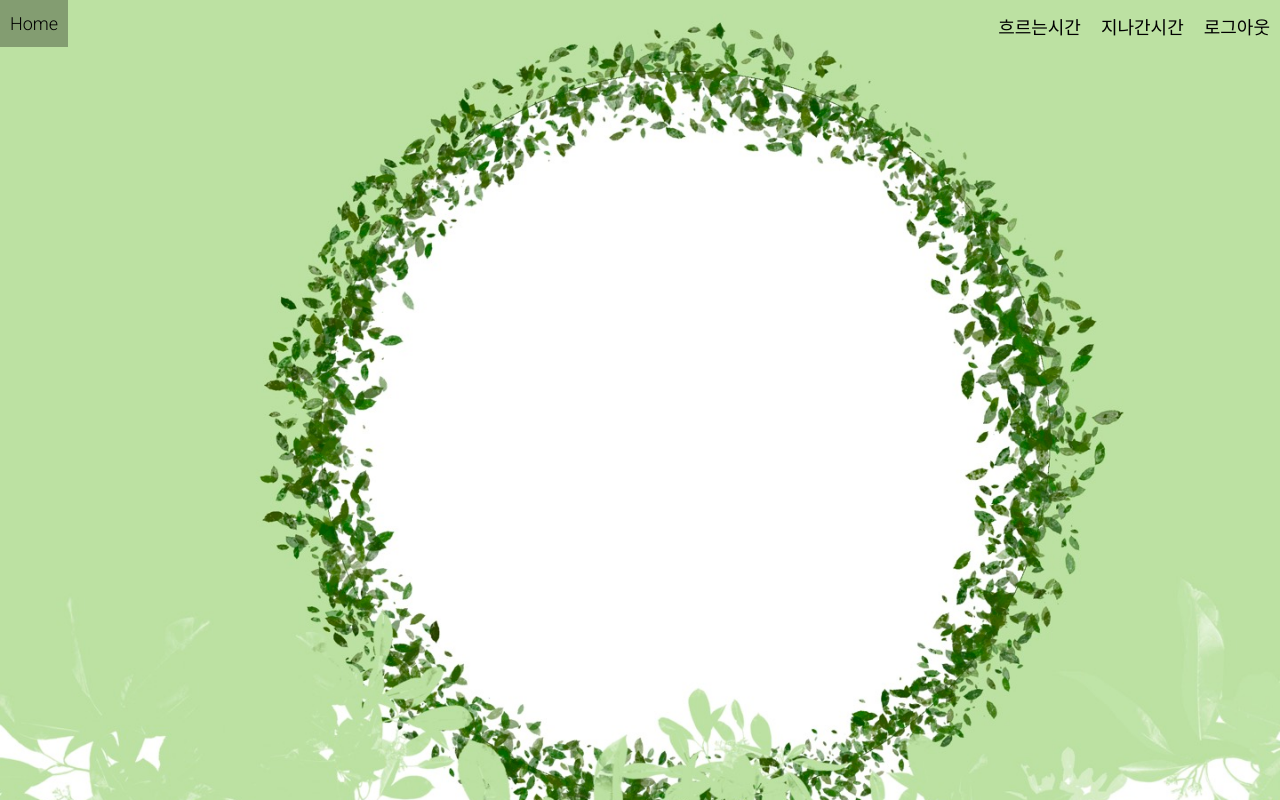
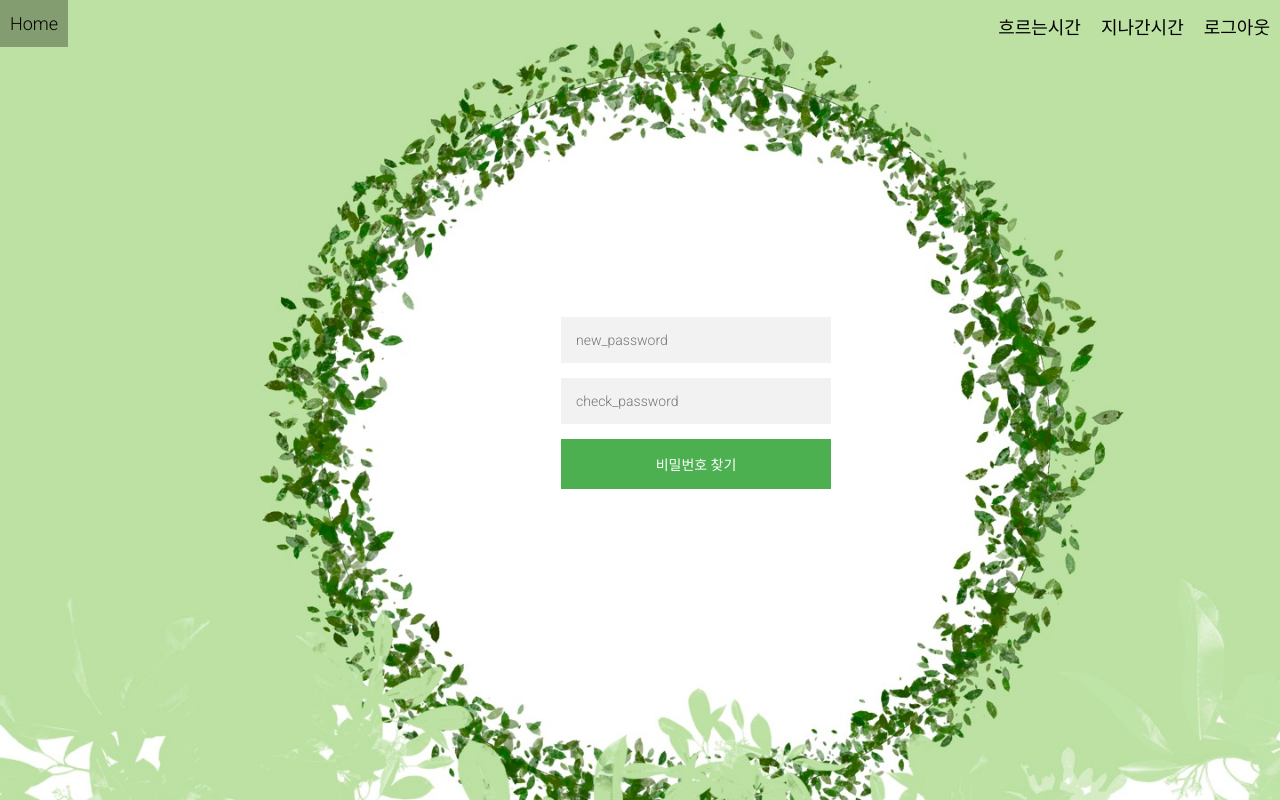
Before and after one commit to thstmddns/shell-we-meet-then, a React (Create React App) app in the folder shall-we-meet-then/: page /new-password/1 in a window 1280 px wide. Before the commit this address had no page. Built offline with nearby package versions, Linux system fonts and the light colour scheme.

Commit message:
[S07P31D105-83]feat:비밀번호 찾기 페이지 밒 비밀번호 수정페이지 기능 완료

```diff
--- a/shall-we-meet-then/src/App.js
+++ b/shall-we-meet-then/src/App.js
@@ -5,6 +5,8 @@ import NavBar from "./Components/NavBar/NavBar";
 import {
   Home,
   CreateGroup,
+  NewPassword,
+  FindPassword,
   Quiz,
   MemoryList,
   Memory
@@ -20,6 +22,8 @@ function App() {
         <Routes>
           <Route path='/' element={<Home />} />
           <Route path='/group/create' element={<CreateGroup />} />
+          <Route path='/find-password' element={<FindPassword />} />
+          <Route path='/new-password/:landomId'  element={<NewPassword />} />
           <Route path='/group/quiz/:groupSeq' element={<Quiz />} />
           <Route path='/group/memory/:groupSeq' element={<MemoryList />} />
           <Route path='/group/memory/:groupSeq/:articleSeq' element={<Memory />} />
--- /dev/null
+++ b/shall-we-meet-then/src/api/FindPasswordApi.js
@@ -0,0 +1,5 @@
+import api from './api'
+
+export const findPasswordApi = async(email) => {
+    return await api.get('/members/password',email)
+}
--- /dev/null
+++ b/shall-we-meet-then/src/api/NewPasswordApi.js
@@ -0,0 +1,5 @@
+import api from './api'
+
+export const newPasswordApi = async(dataInfo) => {
+    return await api.put('/members/password',dataInfo)
+}
--- /dev/null
+++ b/shall-we-meet-then/src/pages/FindPassword/FindPassword.css
@@ -0,0 +1,101 @@
+@import url(https://fonts.googleapis.com/css?family=Roboto:300);
+
+.login-page {
+  width: 360px;
+  padding: 8% 0 0;
+  margin: auto;
+}
+.form {
+  position: relative;
+  z-index: 1;
+  background: #FFFFFF;
+  max-width: 360px;
+  margin: 0 auto 100px;
+  padding: 45px;
+  text-align: center;
+  top: 15vh;
+  left: 7vh;
+}
+.form input {
+  font-family: "Roboto", sans-serif;
+  outline: 0;
+  background: #f2f2f2;
+  width: 100%;
+  border: 0;
+  margin: 0 0 15px;
+  padding: 15px;
+  box-sizing: border-box;
+  font-size: 14px;
+}
+.form button {
+  font-family: "Roboto", sans-serif;
+  text-transform: uppercase;
+  outline: 0;
+  background: #4CAF50;
+  width: 100%;
+  border: 0;
+  padding: 15px;
+  color: #FFFFFF;
+  font-size: 14px;
+  -webkit-transition: all 0.3 ease;
+  transition: all 0.3 ease;
+  cursor: pointer;
+}
+.form button:hover,.form button:active,.form button:focus {
+  background: #43A047;
+}
+.form .message {
+  margin: 15px 0 0;
+  color: #b3b3b3;
+  font-size: 12px;
+}
+.form .message a {
+  color: #4CAF50;
+  text-decoration: none;
+}
+.form .register-form {
+  display: none;
+}
+.container {
+  position: relative;
+  z-index: 1;
+  max-width: 300px;
+  margin: 0 auto;
+}
+.container:before, .container:after {
+  content: "";
+  display: block;
+  clear: both;
+}
+.container .info {
+  margin: 50px auto;
+  text-align: center;
+}
+.container .info h1 {
+  margin: 0 0 15px;
+  padding: 0;
+  font-size: 36px;
+  font-weight: 300;
+  color: #1a1a1a;
+}
+.container .info span {
+  color: #4d4d4d;
+  font-size: 12px;
+}
+.container .info span a {
+  color: #000000;
+  text-decoration: none;
+}
+.container .info span .fa {
+  color: #EF3B3A;
+}
+body {
+  font-family: "Roboto", sans-serif;
+  -webkit-font-smoothing: antialiased;
+  -moz-osx-font-smoothing: grayscale;
+  background-image: url('../../../public/assets/img/landerBG.jpg');
+  background-size: cover;
+  height: 100vh;
+  /* width: 100vh; */
+  /* background-repeat: no-repeat; */
+}
--- /dev/null
+++ b/shall-we-meet-then/src/pages/FindPassword/FindPassword.js
@@ -0,0 +1,52 @@
+import React, {  useState } from "react";
+import './FindPassword.css'
+import { findPasswordApi } from "../../api/FindPasswordApi";
+
+
+
+function FindPassword() {
+    const [Email, setEmail] = useState('');
+
+
+
+    const sendEmail = () => {
+
+        const context = {
+            email:Email
+        }
+
+        findPasswordApi(context)
+        .then(res => {
+            console.log(res)
+            if(res.status === 200){
+                alert('비밀번호 수정 이메일이 전송되었습니다.')
+            }
+            else{
+                alert('없는 아이디입니다')
+            }
+        })
+    }
+
+
+
+
+  return (
+    <div >
+      <div className="login-page">
+        <div className="form">
+          <div className="login-form">
+            <input type="text" placeholder="E-mail" value={Email}
+            onChange={(e) => { setEmail(e.target.value)}}/>
+            <button onClick={sendEmail}>비밀번호 찾기</button>
+          </div>
+        </div>
+      </div>
+
+
+
+
+    </div>
+  )
+}
+
+export default FindPassword
--- a/shall-we-meet-then/src/pages/Home/Home.js
+++ b/shall-we-meet-then/src/pages/Home/Home.js
@@ -75,6 +75,10 @@ function Home() {
     $('form').animate({ height: "toggle", opacity: "toggle" }, "slow");
   }
 
+  const stopEvent = () => {
+    return false;
+  }
+
 
 
 
@@ -83,7 +87,7 @@ function Home() {
       {/* 회원가입 */}
       <div className="login-page">
         <div className="form">
-          <form className="register-form">
+          <form className="register-form" onSubmit={stopEvent}>
             <input type="text" placeholder="email address" value={signUpEmail}
               onChange={(e) => { setSignUpEmail(e.target.value) }} />
             <input type="password" placeholder="password" value={signUpPassword}
@@ -97,8 +101,8 @@ function Home() {
 
 
 
-
-          <form className="login-form">
+        {/* 로그인 */}
+          <form className="login-form" onSubmit={stopEvent}>
             <input type="text" placeholder="username" value={signInEmail}
               onChange={(e) => { setSignInEmail(e.target.value) }} />
             <input type="password" placeholder="password" value={signInPassword}
--- /dev/null
+++ b/shall-we-meet-then/src/pages/NewPassword/NewPassword.css
@@ -0,0 +1,101 @@
+@import url(https://fonts.googleapis.com/css?family=Roboto:300);
+
+.login-page {
+  width: 360px;
+  padding: 8% 0 0;
+  margin: auto;
+}
+.form {
+  position: relative;
+  z-index: 1;
+  background: #FFFFFF;
+  max-width: 360px;
+  margin: 0 auto 100px;
+  padding: 45px;
+  text-align: center;
+  top: 15vh;
+  left: 7vh;
+}
+.form input {
+  font-family: "Roboto", sans-serif;
+  outline: 0;
+  background: #f2f2f2;
+  width: 100%;
+  border: 0;
+  margin: 0 0 15px;
+  padding: 15px;
+  box-sizing: border-box;
+  font-size: 14px;
+}
+.form button {
+  font-family: "Roboto", sans-serif;
+  text-transform: uppercase;
+  outline: 0;
+  background: #4CAF50;
+  width: 100%;
+  border: 0;
+  padding: 15px;
+  color: #FFFFFF;
+  font-size: 14px;
+  -webkit-transition: all 0.3 ease;
+  transition: all 0.3 ease;
+  cursor: pointer;
+}
+.form button:hover,.form button:active,.form button:focus {
+  background: #43A047;
+}
+.form .message {
+  margin: 15px 0 0;
+  color: #b3b3b3;
+  font-size: 12px;
+}
+.form .message a {
+  color: #4CAF50;
+  text-decoration: none;
+}
+.form .register-form {
+  display: none;
+}
+.container {
+  position: relative;
+  z-index: 1;
+  max-width: 300px;
+  margin: 0 auto;
+}
+.container:before, .container:after {
+  content: "";
+  display: block;
+  clear: both;
+}
+.container .info {
+  margin: 50px auto;
+  text-align: center;
+}
+.container .info h1 {
+  margin: 0 0 15px;
+  padding: 0;
+  font-size: 36px;
+  font-weight: 300;
+  color: #1a1a1a;
+}
+.container .info span {
+  color: #4d4d4d;
+  font-size: 12px;
+}
+.container .info span a {
+  color: #000000;
+  text-decoration: none;
+}
+.container .info span .fa {
+  color: #EF3B3A;
+}
+body {
+  font-family: "Roboto", sans-serif;
+  -webkit-font-smoothing: antialiased;
+  -moz-osx-font-smoothing: grayscale;
+  background-image: url('../../../public/assets/img/landerBG.jpg');
+  background-size: cover;
+  height: 100vh;
+  /* width: 100vh; */
+  /* background-repeat: no-repeat; */
+}
--- /dev/null
+++ b/shall-we-meet-then/src/pages/NewPassword/NewPassword.js
@@ -0,0 +1,52 @@
+import React, { useState } from "react";
+import { newPasswordApi } from '../../api/NewPasswordApi'
+import { useNavigate } from "react-router-dom";
+
+
+
+
+
+function NewPassword() {
+
+  const [password, setPassword] = useState('');
+  const [passwordCheck, setPasswordCheck] = useState('');
+  const navigate = useNavigate();
+
+  const passwordUpdate = () => {
+
+    if (password === passwordCheck) {
+      let context = {
+        nextPassword: password,
+      };
+      newPasswordApi(context)
+        .then(navigate('/'))
+    }
+    else {
+      alert('비밀번호가 다릅니다.')
+    }
+
+  }
+
+
+  return (
+    <div >
+      <div className="login-page">
+        <div className="form">
+          <div className="login-form">
+            <input type='password' placeholder="new_password" value={password}
+              onChange={(e) => { setPassword(e.target.value) }} />
+            <input type='password' placeholder="check_password" value={passwordCheck}
+              onChange={(e) => { setPasswordCheck(e.target.value) }} />
+            <button onClick={passwordUpdate}>비밀번호 찾기</button>
+          </div>
+        </div>
+      </div>
+    </div>
+
+
+
+
+  )
+}
+
+export default NewPassword
--- a/shall-we-meet-then/src/pages/index.js
+++ b/shall-we-meet-then/src/pages/index.js
@@ -1,5 +1,7 @@
 export { default as CreateGroup } from './CreateGroup/CreateGroup'
 export { default as Home } from './Home/Home'
+export { default as NewPassword } from './NewPassword/NewPassword'
+export { default as FindPassword } from './FindPassword/FindPassword'
 export { default as Memory} from './Memory/Memory'
 export { default as MemoryList } from './MemoryList/MemoryList'
 export { default as Quiz } from './Quiz/Quiz'
```
